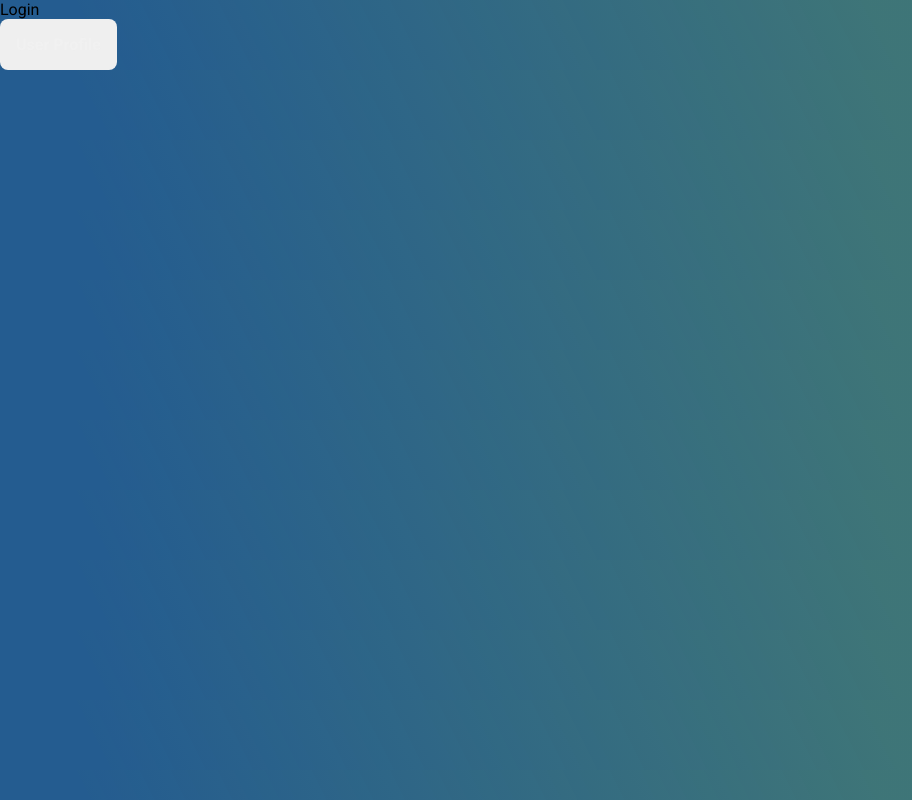
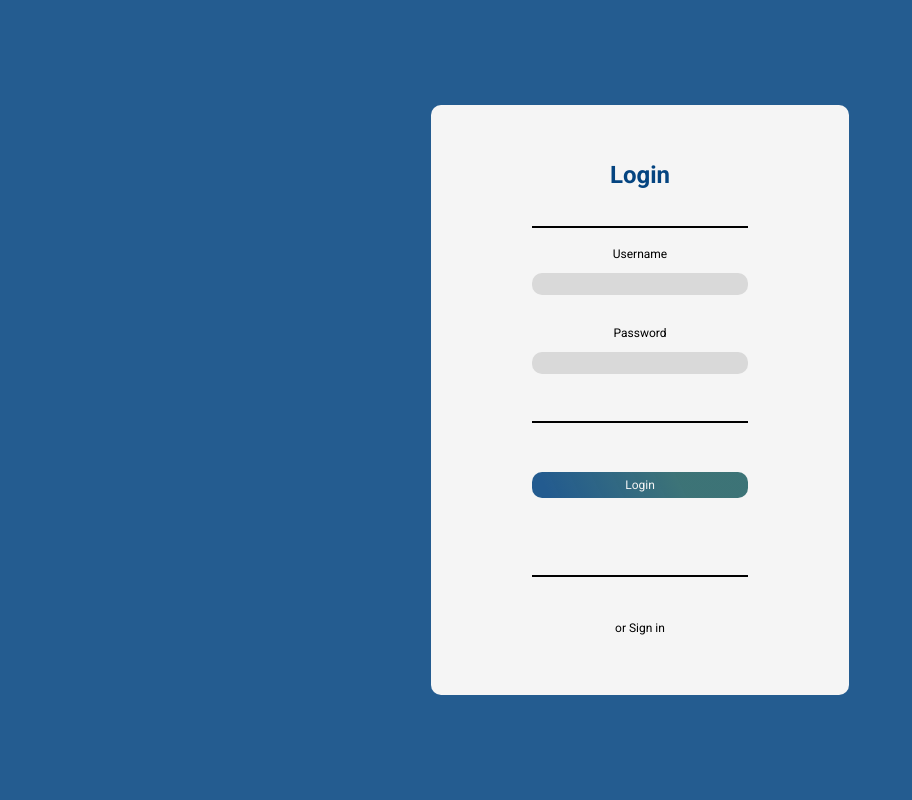
Before and after one commit to quintinoandre/WeBook, a React (Vite) app: page /login in a window 1280 px wide. Shown: the whole page, without its empty margins (0-912 px from the left). Built offline with nearby package versions, Linux system fonts and the light colour scheme; no server answers.

Commit message:
feat(pages): implement login page

```diff
--- a/src/lib/axios/axios.ts
+++ b/src/lib/axios/axios.ts
@@ -27,7 +27,9 @@ api.interceptors.response.use(
 		if (error.response && [401, 403].includes(error.response.status)) {
 			const w: Window = window;
 
-			w.location = '/';
+			if (w.location.pathname !== '/login') {
+				w.location = '/login';
+			}
 		}
 
 		return await Promise.reject(error);
--- a/src/pages/public/Login/Login.tsx
+++ b/src/pages/public/Login/Login.tsx
@@ -1,43 +1,109 @@
-import { useEffect, useState } from 'react';
+import { ChangeEvent, useState } from 'react';
 import { useNavigate } from 'react-router-dom';
 
 import * as authService from '../../../services/authService';
-import { UserProfileButton } from './styles';
+import { ICustomClickEvent, IUserCredentials } from './LoginTypes';
+import {
+	Divider,
+	ErrorMessage,
+	FieldsContainer,
+	LoginButton,
+	LoginForm,
+	LoginTitle,
+	PasswordInput,
+	PasswordLabel,
+	SignInButton,
+	UsernameInput,
+	UsernameLabel,
+} from './styles';
+
+const DEFAULT_USER_CREDENTIALS = {
+	username: '',
+	password: '',
+} as const;
 
 function Login(): JSX.Element {
 	const navigate = useNavigate();
+
+	const [userCredentials, setUserCredentials] = useState<IUserCredentials>({
+		...DEFAULT_USER_CREDENTIALS,
+	});
 
 	const [error, setError] = useState<string>('');
 
 	function handleError(error: any): void {
 		console.error(error.response ? error.response.data : error.message);
 
-		setError(error.response ? error.response.data : error.message);
+		setError(error.response ? error.response.data.message : error.message);
 	}
 
-	async function login(): Promise<void> {
+	async function login(username: string, password: string): Promise<void> {
 		try {
-			await authService.login('csoares@ufp.edu.pt', 'password');
+			const user = await authService.login(username, password);
+
+			if (user) {
+				navigate('/');
+			}
 		} catch (error) {
 			handleError(error);
+
+			setUserCredentials({ ...DEFAULT_USER_CREDENTIALS });
 		}
 	}
 
-	useEffect(() => {
-		void login();
-	}, []);
+	function handleChangeInput(event: ChangeEvent<HTMLInputElement>): void {
+		setUserCredentials((previousState) => ({
+			...previousState,
+			[event.target.id]: event.target.value,
+		}));
+	}
 
-	function handleClickUserProfileButton(): void {
-		navigate('/userProfile');
+	function handleClickLoginButton(event: ICustomClickEvent): void {
+		event.preventDefault();
+
+		if (!userCredentials.username || !userCredentials.password) {
+			return setError('Please fill in all the data');
+		}
+
+		void login(userCredentials.username, userCredentials.password);
 	}
 
 	return (
-		<>
-			<div>Login</div>
-			<UserProfileButton onClick={handleClickUserProfileButton}>
-				User Profile
-			</UserProfileButton>
-		</>
+		<LoginForm>
+			<FieldsContainer>
+				<LoginTitle>Login</LoginTitle>
+				<Divider />
+				<UsernameLabel htmlFor="username">Username</UsernameLabel>
+				<UsernameInput
+					id="username"
+					type="email"
+					value={userCredentials.username}
+					onChange={(event: ChangeEvent<HTMLInputElement>) =>
+						handleChangeInput(event)
+					}
+				/>
+				<PasswordLabel htmlFor="password">Password</PasswordLabel>
+				<PasswordInput
+					id="password"
+					type="password"
+					value={userCredentials.password}
+					onChange={(event: ChangeEvent<HTMLInputElement>) =>
+						handleChangeInput(event)
+					}
+				/>
+				<Divider />
+				<LoginButton
+					onClick={(event: ICustomClickEvent) =>
+						handleClickLoginButton(event)
+					}
+				>
+					Login
+				</LoginButton>
+				<Divider />
+				<SignInButton>or Sign in</SignInButton>
+			</FieldsContainer>
+			{error ? <ErrorMessage>{error}</ErrorMessage> : <></>}
+		</LoginForm>
 	);
 }
 
--- /dev/null
+++ b/src/pages/public/Login/LoginTypes.tsx
@@ -0,0 +1,12 @@
+import { MouseEvent } from 'react';
+
+interface IUserCredentials {
+	username: string;
+	password: string;
+}
+
+interface ICustomClickEvent extends MouseEvent<HTMLElement> {
+	preventDefault: () => void;
+}
+
+export type { IUserCredentials, ICustomClickEvent };
--- a/src/pages/public/Login/styles.ts
+++ b/src/pages/public/Login/styles.ts
@@ -1,20 +1,134 @@
 import styled from 'styled-components';
 
-const UserProfileButton = styled.button`
+const LoginForm = styled.form`
+	position: absolute;
+	display: flex;
+	flex-direction: column;
+	justify-content: space-between;
+	width: 26.125rem;
+	height: 36.875rem;
+	background: ${({ theme }) => theme['white-100']};
+	margin-left: calc(50vw - 26.125rem / 2);
+	margin-top: calc(50vh - 36.875rem / 2);
+	border-radius: ${({ theme }) => theme['borderRadius-10']};
+`;
+
+const FieldsContainer = styled.div`
+	width: 13.5rem;
+	margin: 0 auto;
+`;
+
+const LoginTitle = styled.span`
+	display: flex;
+	justify-content: center;
+	font-weight: 700;
+	font-size: 1.5rem;
+	line-height: 1.75rem;
+	color: ${({ theme }) => theme['blue-100']};
+	margin-top: 3.5rem;
+	margin-bottom: 2.3125rem;
+`;
+
+const Divider = styled.hr`
+	border: 0.0625rem solid ${({ theme }) => theme.black};
+`;
+
+const BaseLabel = styled.label`
+	display: flex;
+	justify-content: center;
+	font-size: 0.75rem;
+	line-height: 0.875rem;
+	color: ${({ theme }) => theme.black};
+`;
+
+const UsernameLabel = styled(BaseLabel)`
+	margin-top: 1.1875rem;
+`;
+
+const PasswordLabel = styled(BaseLabel)`
+	margin-top: 1.9375rem;
+`;
+
+const BaseInput = styled.input`
+	border-radius: ${({ theme }) => theme['borderRadius-10']};
+	border: none;
+	width: 100%;
+	background-color: ${({ theme }) => theme['gray-100']};
+	height: 1.375rem;
+	padding: 0.5rem;
+	font-size: 0.75rem;
+	line-height: 0.875rem;
+`;
+
+const UsernameInput = styled(BaseInput)`
+	margin-top: 0.75rem;
+`;
+
+const PasswordInput = styled(BaseInput)`
+	margin-top: 0.75rem;
+	margin-bottom: 2.9375rem;
+`;
+
+const LoginButton = styled.button`
 	display: flex;
 	align-items: center;
 	justify-content: center;
 	border: 0;
-	padding: 1rem;
-	border-radius: 8px;
-	background: ${({ theme }) => theme['green-700']};
-	color: ${({ theme }) => theme['gray-100']};
-	font-weight: bold;
+	padding-top: 0.375rem;
+	padding-bottom: 0.375rem;
+	border-radius: ${({ theme }) => theme['borderRadius-10']};
+	background: ${({ theme }) => theme.backGroundColor};
+	color: ${({ theme }) => theme['white-100']};
+	font-size: 0.75rem;
+	line-height: 0.875rem;
 	cursor: pointer;
+	width: 100%;
+	margin-top: 3.0625rem;
+	margin-bottom: 4.8125rem;
 
 	&:hover {
-		background: ${({ theme }) => theme['green-500']};
+		background: ${({ theme }) => theme['backGroundColor-light']};
 	}
 `;
 
-export { UserProfileButton };
+const SignInButton = styled.button`
+	display: flex;
+	justify-content: center;
+	align-items: center;
+	border: 0;
+	background: transparent;
+	width: 100%;
+	margin-top: 2.75rem;
+	font-size: 0.75rem;
+	line-height: 0.875rem;
+	cursor: pointer;
+`;
+
+const ErrorMessage = styled.span`
+	display: flex;
+	align-items: center;
+	justify-content: center;
+	background-color: ${({ theme }) => theme['red-100']};
+	padding-top: 0.375rem;
+	padding-bottom: 0.375rem;
+	border-radius: ${({ theme }) => theme['borderRadius-10']};
+	font-size: 0.75rem;
+	line-height: 0.875rem;
+	margin-left: 1rem;
+	margin-right: 1rem;
+	margin-bottom: 1rem;
+`;
+
+export {
+	LoginForm,
+	FieldsContainer,
+	LoginTitle,
+	Divider,
+	UsernameLabel,
+	PasswordLabel,
+	UsernameInput,
+	PasswordInput,
+	LoginButton,
+	SignInButton,
+	ErrorMessage,
+};
--- a/src/services/authService/authService.ts
+++ b/src/services/authService/authService.ts
@@ -2,7 +2,7 @@ import { api } from '../../lib';
 import { setCookie } from '../../utils';
 import { IUser } from './authServiceTypes';
 
-async function login(email: string, password: string): Promise<void> {
+async function login(email: string, password: string): Promise<IUser> {
 	const { data: user }: { data: IUser } = await api.post('/api/auth/login', {
 		email,
 		password,
@@ -15,6 +15,8 @@ async function login(email: string, password: string): Promise<void> {
 	);
 
 	setCookie('token', token, expirationInSeconds);
+
+	return user;
 }
 
 export { login };
--- a/src/styles/themes/default.ts
+++ b/src/styles/themes/default.ts
@@ -1,18 +1,25 @@
 const DEFAULT_THEME = {
 	white: '#ffffff',
+	'white-100': '#F5F5F5',
 
 	black: '#000000',
 
 	backGroundColor:
 		'linear-gradient(243.31deg, rgba(166, 216, 24, 0.2) 31.34%, rgba(0, 0, 0, 0) 92.09%), rgba(4, 68, 128, 0.87)',
 
-	'boderRadius-10': 'border-radius: 10px;',
+	'backGroundColor-light':
+		'linear-gradient(243.31deg, rgba(166, 216, 24, 0.23) 31.34%, rgba(0, 0, 0, 0) 92.09%), rgba(55, 153, 244, 0.87)',
 
-	'gray-100': 'rgba(245,245,245,0.38)',
-	'gray-200': 'rgba(217,217,217, 100%)',
+	'borderRadius-10': '0.625rem',
+
+	'gray-100': '#D9D9D9',
+	'gray-300': 'rgba(245,245,245,0.38)',
+	'gray-500': 'rgba(217,217,217, 100%)',
 
 	'blue-100': '#044480',
 	'blue-200': 'rgba(4,68,128,0.87)',
+
+	'red-100': '#f8d7db',
 } as const;
 
 export { DEFAULT_THEME };
--- a/src/utils/setCookie/setCookie.ts
+++ b/src/utils/setCookie/setCookie.ts
@@ -7,9 +7,9 @@ function setCookie(
 
 	date.setTime(date.getTime() + expirationInSeconds * 1000);
 
-	const expires = 'expires=' + date.toUTCString();
+	const expires = `expires=${date.toUTCString()}`;
 
-	document.cookie = name + '=' + value + '; ' + expires + '; path=/';
+	document.cookie = `${name}=${value}; ${expires}; path=/`;
 }
 
 export { setCookie };
```
